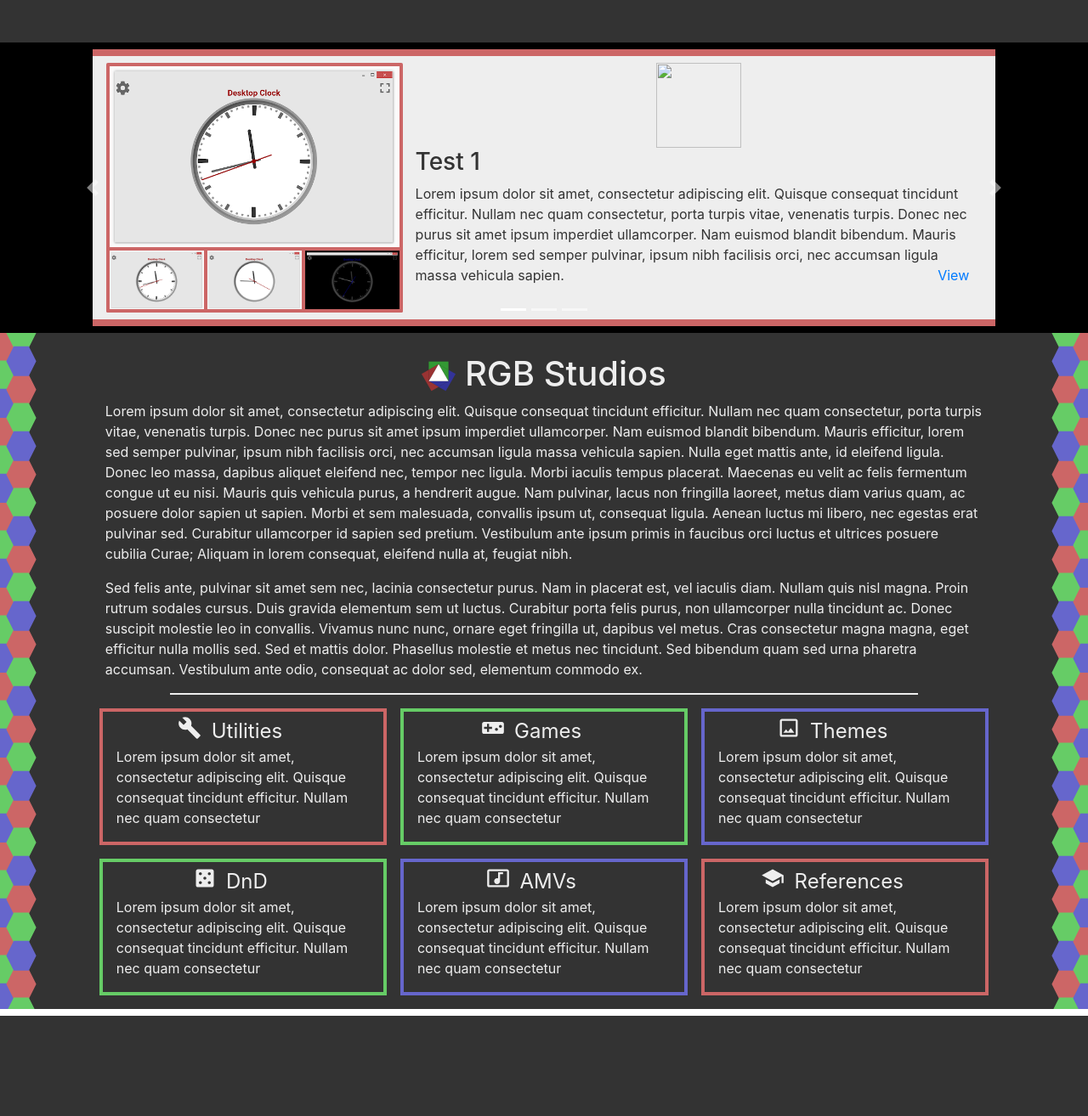
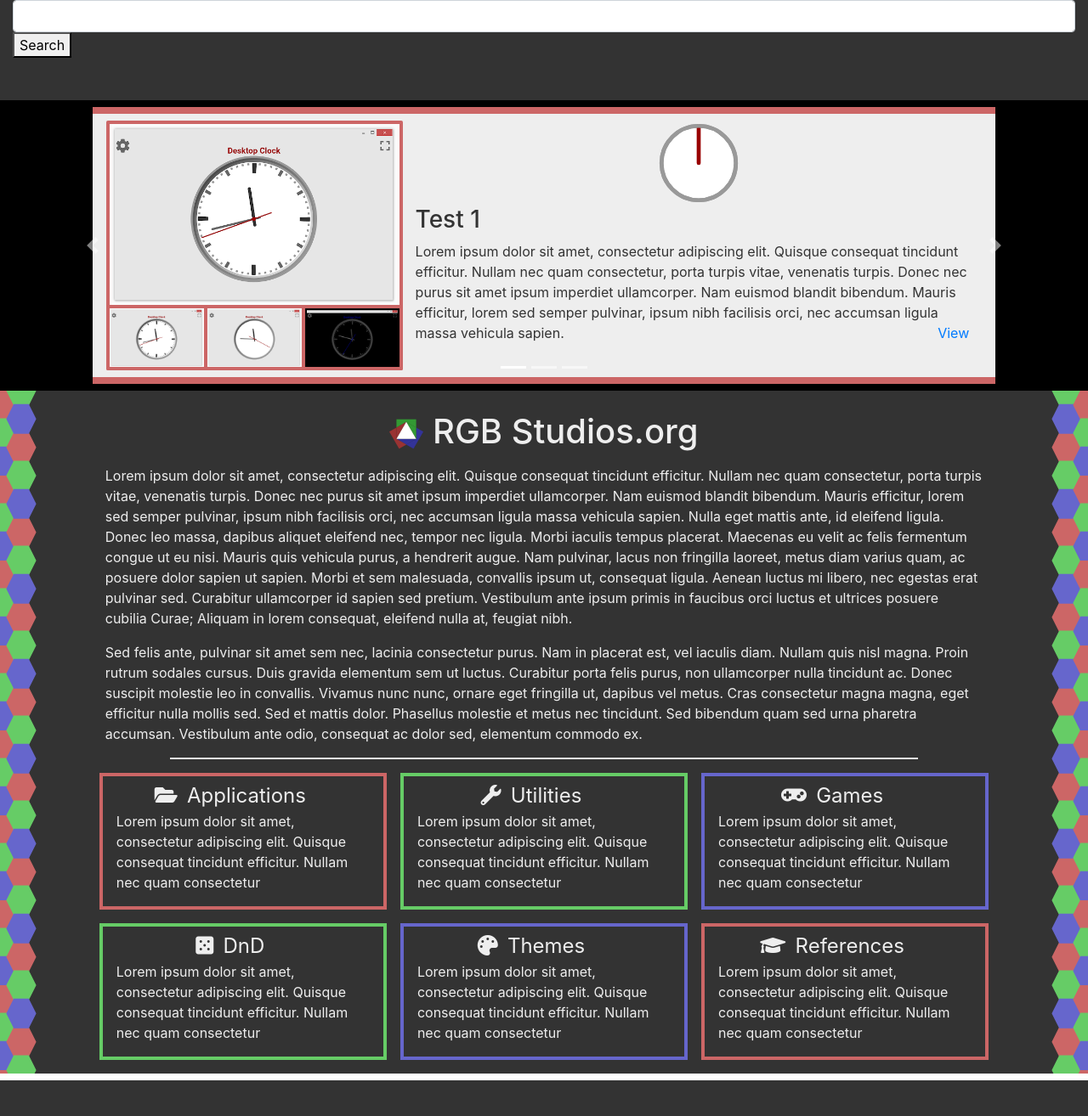
Before and after one commit to rgbstudios/rgb-4.0-alpha, a Jekyll site: the page built from index.html, in a window 1280 px wide. Shown: the whole page at 85% size. Built offline with Jekyll 4.4.1, drawn with Linux system fonts in a browser that asks for light colours; nearby versions of some CDN libraries; before the commit the page ends 1238 px from its top, so only the background shows below that.

Commit message:
Tentative Search Framework

```diff
--- a/_includes/carousel.html
+++ b/_includes/carousel.html
@@ -43,14 +43,12 @@
               </div>
               <div class="col">
                 <div class="text-center">
-                  <img src="" style="width: 100px; height: 100px">
+                  <img src="{{ site.baseurl }}/&icons/apps/desktop_clock.svg" style="width: 100px; height: 100px">
                 </div>
                 <h3 class="rgb-dark">{{ item.name }}</h3>
                 <p style=" overflow: hidden; color: #333">Lorem ipsum dolor sit amet, consectetur adipiscing elit. Quisque consequat tincidunt efficitur. Nullam nec quam consectetur, porta turpis vitae, venenatis turpis. Donec nec purus sit amet ipsum imperdiet ullamcorper. Nam euismod blandit bibendum. Mauris efficitur, lorem sed semper pulvinar, ipsum nibh facilisis orci, nec accumsan ligula massa vehicula sapien.
                   <a href="#" style="float: right" class="pr-3">View</a>
                 </p>
-
-
               </div>
             </div>
           </div>
--- a/_includes/content-boxes.html
+++ b/_includes/content-boxes.html
@@ -20,10 +20,15 @@
       {% assign column = "z" %}
     {% endif %}
 
-    <div class="col-md-4 mb-3 px-2 mx-auto">
+    <div class="col-md-4 mb-3 px-2 mx-auto rgb-container {{ color }}">
       <div class="px-3 rgb-content-box {{ color }} {{ column }}">
         <div class="text-center">
+          {% assign icon = item.icon | split: " " %}
+          {% if icon[0] == "fas" %}
+          <i class="{{ item.icon }} rgb-light" style="font-size: 24px; display: inline-block;margin-top: -15px; margin-left: -30px"></i>
+          {% else %}
           <img src="{{ site.baseurl }}{{ item.icon }}" class="" style="height: 28px; display: inline-block;margin-top: -15px; margin-left: -30px">
+          {% endif %}
           <span style="color: #eee; display: inline-block;font-size: 24px; margin-top: 5px" class="">&nbsp;{{ item.name }}</span>
         </div>
         <p style="color: #eee">{{ item.desc }}</p>
--- a/_includes/head.html
+++ b/_includes/head.html
@@ -1,6 +1,8 @@
 <head>
 
 <title>{{ site.title }}</title>
+
+<link rel="shortcut icon" href="">
 
 <meta charset="utf-8">
 <meta name="viewport" content="width=device-width, initial-scale=1, shrink-to-fit=no">
@@ -11,6 +13,8 @@
 <script src="https://cdnjs.cloudflare.com/ajax/libs/popper.js/1.12.9/umd/popper.min.js" integrity="sha384-ApNbgh9B+Y1QKtv3Rn7W3mgPxhU9K/ScQsAP7hUibX39j7fakFPskvXusvfa0b4Q" crossorigin="anonymous"></script>
 <script src="https://maxcdn.bootstrapcdn.com/bootstrap/4.0.0/js/bootstrap.min.js" integrity="sha384-JZR6Spejh4U02d8jOt6vLEHfe/JQGiRRSQQxSfFWpi1MquVdAyjUar5+76PVCmYl" crossorigin="anonymous"></script>
 
+<link rel="stylesheet" href="https://use.fontawesome.com/releases/v5.4.2/css/all.css" integrity="sha384-/rXc/GQVaYpyDdyxK+ecHPVYJSN9bmVFBvjA/9eOB+pb3F2w2N6fc5qB9Ew5yIns" crossorigin="anonymous">
+
 <link rel="stylesheet" type="text/css" href="{{site.baseurl}}/&css/styles.css">
 
 </head>
--- a/_includes/header.html
+++ b/_includes/header.html
@@ -1,2 +1,17 @@
+<div class="container-fluid">
+  <form id="prospects_form">
+    <input class="form-control" type="text" name="query" id="query">
+    <button  id="search" type="submit">Search</button>
+  </form>
+</div>
+
+<script>
+$("#prospects_form").submit(function(e) {
+  e.preventDefault();
+  window.location.href = "{{ site.baseurl }}/search/?query=" + $("#query").val();
+});
+</script>
+
+
 <div style="height: 50px;">
 </div>
--- a/index.html
+++ b/index.html
@@ -8,7 +8,8 @@ layout: default-hf
 <div class="container-fluid">
   <div class="container " style="width: 85%">
     <br/>
-    <h1 class="text-center rgb-light"><img src="{{ site.baseurl }}/&images/rgb/rgb-logo.svg" style="height: 40px">&nbsp;RGB Studios</h1>
+    <h1 class="text-center mb-3 rgb-light"><img src="{{ site.baseurl }}/&images/rgb/rgb-logo.svg" style="height: 40px">&nbsp;RGB Studios.org</h1>
+
     <p class="rgb-light">
       Lorem ipsum dolor sit amet, consectetur adipiscing elit. Quisque consequat tincidunt efficitur. Nullam nec quam consectetur, porta turpis vitae, venenatis turpis. Donec nec purus sit amet ipsum imperdiet ullamcorper. Nam euismod blandit bibendum. Mauris efficitur, lorem sed semper pulvinar, ipsum nibh facilisis orci, nec accumsan ligula massa vehicula sapien. Nulla eget mattis ante, id eleifend ligula. Donec leo massa, dapibus aliquet eleifend nec, tempor nec ligula. Morbi iaculis tempus placerat. Maecenas eu velit ac felis fermentum congue ut eu nisi. Mauris quis vehicula purus, a hendrerit augue. Nam pulvinar, lacus non fringilla laoreet, metus diam varius quam, ac posuere dolor sapien ut sapien. Morbi et sem malesuada, convallis ipsum ut, consequat ligula. Aenean luctus mi libero, nec egestas erat pulvinar sed. Curabitur ullamcorper id sapien sed pretium. Vestibulum ante ipsum primis in faucibus orci luctus et ultrices posuere cubilia Curae; Aliquam in lorem consequat, eleifend nulla at, feugiat nibh.
     </p>
```
Also changed, not shown: _data/categories.json (+16 -16 lines), search.html (added, +44 -0 lines), &icons/apps/desktop_clock.svg (added).
